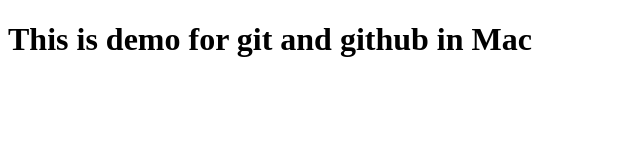
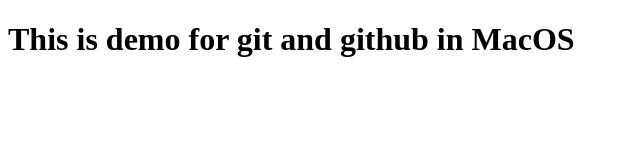
Before and after one commit to manuelarcila/DemoProject, a plain HTML site: page index.html in a window 1280 px wide. Shown: the full height of the page, 0-640 px from the left. Drawn offline with Linux system fonts and the light colour scheme.

Commit message:
update h1

```diff
--- a/index.html
+++ b/index.html
@@ -6,6 +6,6 @@
     <title>Document</title>
 </head>
 <body>
-    <h1>This is demo for git and github in Mac</h1>
+    <h1>This is demo for git and github in MacOS</h1>
 </body>
 </html>
```
